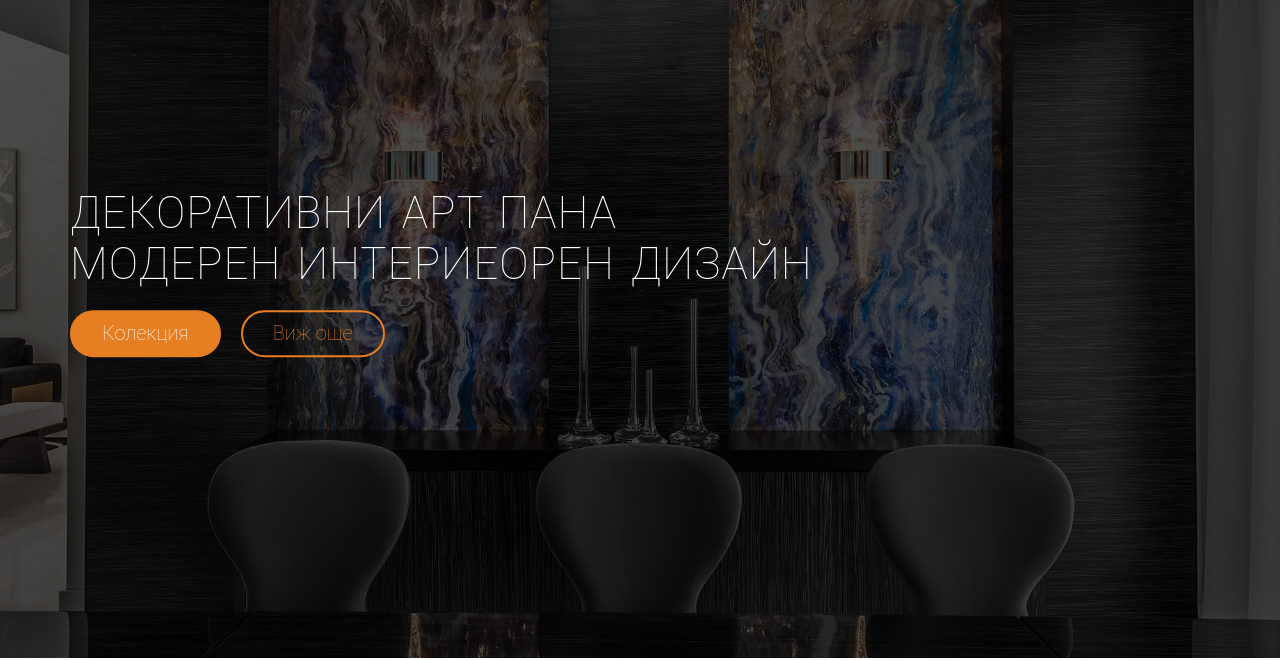
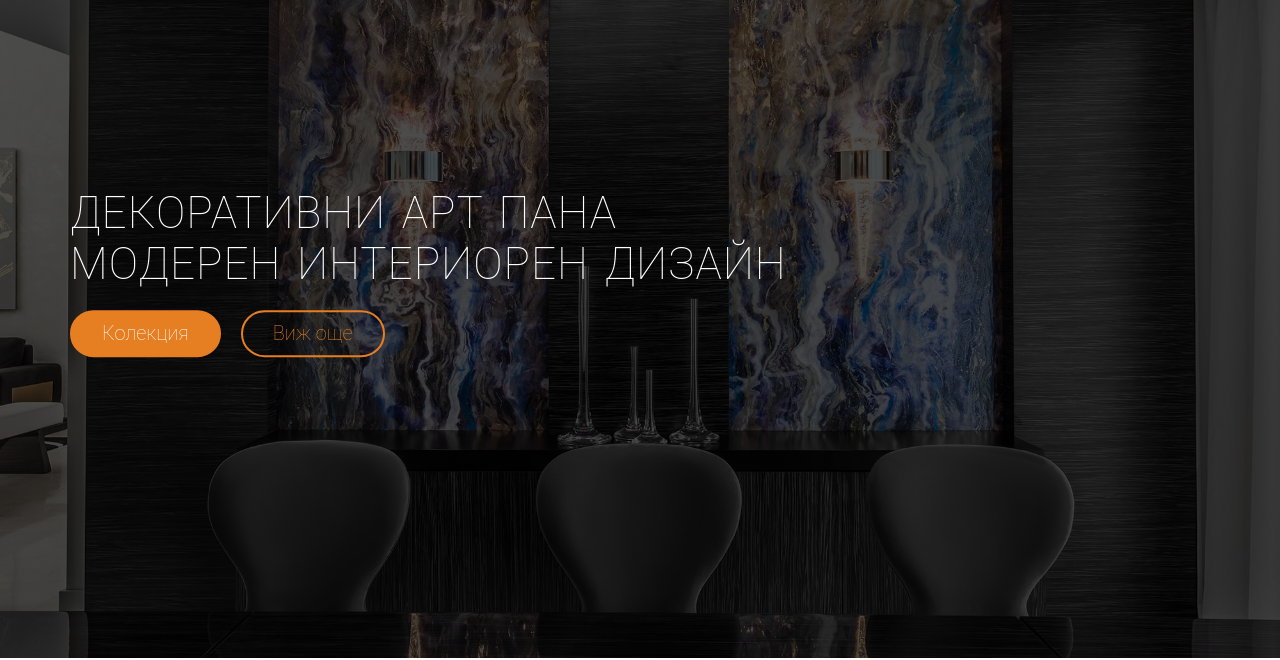
Before and after one commit to Manopanelli/Manopanelli.github.io, a plain HTML site: page index.html in a window 1280 px wide. Shown: the part 142-802 px from the top of the page. Drawn offline with nearby package versions, Linux system fonts and the light colour scheme; some packages are replaced by stand-ins of ours; a script that the page names is missing; files whose address does not match are found by name.

Commit message:
Update index.html

```diff
--- a/index.html
+++ b/index.html
@@ -30,7 +30,7 @@
 			</div>
 		</nav>
 		<div class="hero-text">
-			<h1>Декоративни арт пана<br> Модерен интериеорен дизайн</h1>
+			<h1>Декоративни арт пана<br> Модерен интериорен дизайн</h1>
 			<a class="btn btn-full js--scroll-to-plans" href="#">Колекция</a>
 			<a class="btn btn-ghost js--scroll-to-start" href="#">Виж още</a>
 		</div>
```
